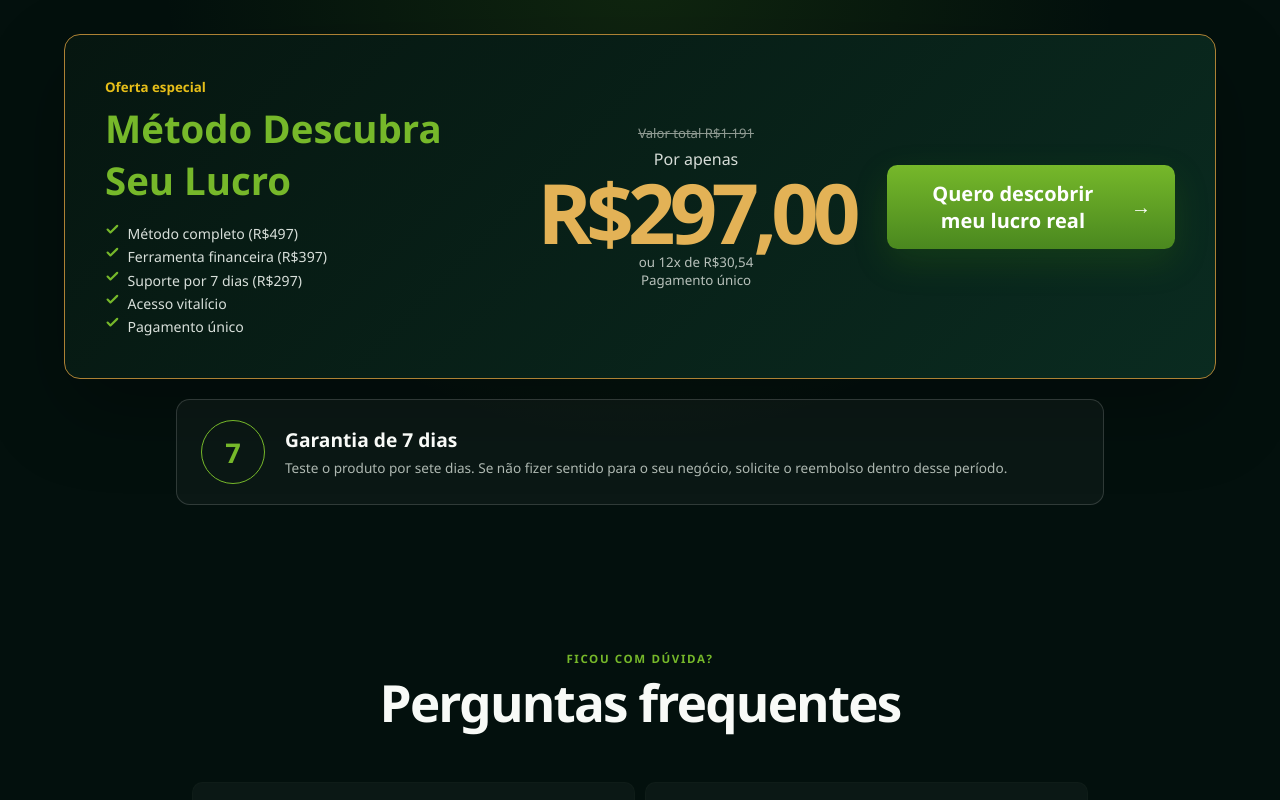
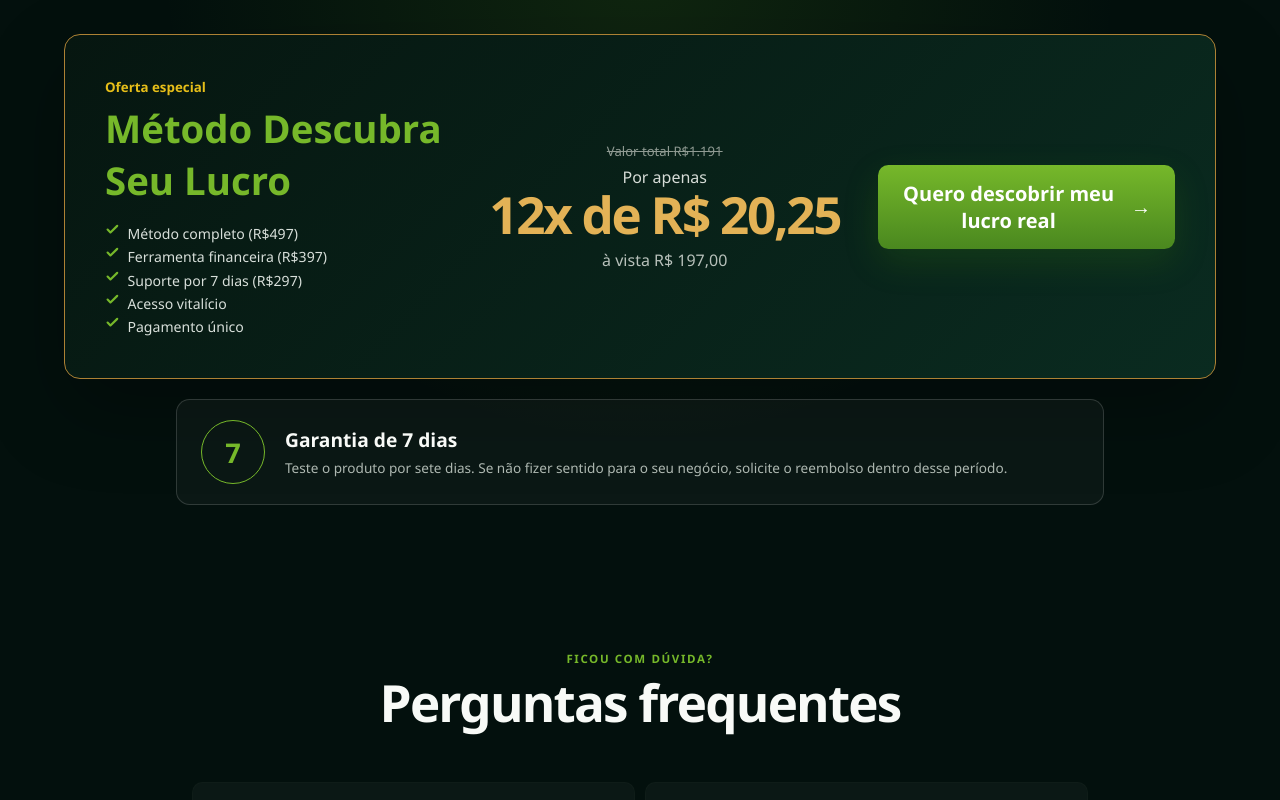
Before and after one commit to rotadenegocios/Descubra_Seu_Lucro_Trafego_Pago, a React (Vite) app: page / in a window 1280 px wide. Shown: the part 6220-7020 px from the top of the page. Built offline with nearby package versions, Linux system fonts and the light colour scheme.

Commit message:
fix: ajuste de valores do produto

```diff
--- a/src/PaidTrafficProfitPage.jsx
+++ b/src/PaidTrafficProfitPage.jsx
@@ -362,7 +362,12 @@ export function PaidTrafficProfitPage() {
           <div className="sales-container">
             <div className="offer-card">
               <div className="offer-card__intro"><small>Oferta especial</small><h2>{page.title}</h2><ul>{page.offerItems.map((item) => <li key={item}><StatusMark />{item}</li>)}</ul></div>
-              <div className="offer-card__price">{page.totalValue && <del>Valor total {page.totalValue}</del>}<span>Por apenas</span><strong>{page.price}</strong><small>{page.installment || page.priceNote}</small>{page.installment && <small>{page.priceNote}</small>}</div>
+              <div className="offer-card__price">
+                {page.totalValue && <del>Valor total {page.totalValue}</del>}
+                <span>Por apenas</span>
+                <strong>{page.installment || page.price}</strong>
+                <small>{page.installment ? `${page.priceNote} ${page.price}` : page.priceNote}</small>
+              </div>
               <CTA page={page} source="offer" onPurchase={openPurchaseForm} />
             </div>
             <div className="guarantee"><span>7</span><div><h2>Garantia de 7 dias</h2><p>Teste o produto por sete dias. Se não fizer sentido para o seu negócio, solicite o reembolso dentro desse período.</p></div></div>
--- a/src/profitPage.jsx
+++ b/src/profitPage.jsx
@@ -31,9 +31,9 @@ export const profitPage = {
   purchaseFlow: 'form',
   isPaidTraffic: true,
   showFloatingBuyBar: false,
-  price: 'R$297,00',
-  priceNote: 'Pagamento único',
-  installment: 'ou 12x de R$30,54',
+  price: 'R$ 197,00',
+  priceNote: 'à vista',
+  installment: '12x de R$ 20,25',
   totalValue: 'R$1.191',
   scarcity: 'Condição especial de lançamento',
   brandLogo,
@@ -134,7 +134,7 @@ export const profitPage = {
     'Pagamento único',
   ],
   faq: [
-    ['Quanto custa o Descubra Seu Lucro?', 'R$297,00 à vista ou 12x de R$30,54.'],
+    ['Quanto custa o Descubra Seu Lucro?', '12x de R$ 20,25 ou R$ 197,00 à vista.'],
     ['Existe cobrança depois?', 'Não. O pagamento é único e o acesso é vitalício.'],
     ['O acesso é imediato?', 'Sim. Após a confirmação, o acesso chega por e-mail.'],
     ['Preciso entender de contabilidade?', 'Não. Você informa vendas e gastos e a ferramenta faz os cálculos.'],
--- a/src/styles/product-page.css
+++ b/src/styles/product-page.css
@@ -768,7 +768,7 @@
 
 .offer-card {
   display: grid;
-  grid-template-columns: 1.25fr 0.65fr 0.9fr;
+  grid-template-columns: 1.05fr 1.1fr 0.9fr;
   align-items: center;
   gap: 2rem;
   padding: clamp(1.5rem, 4vw, 2.5rem);
@@ -815,9 +815,10 @@
 
 .offer-card__price strong {
   color: #fff;
-  font-size: clamp(3rem, 7vw, 5.2rem);
-  line-height: 1;
-  letter-spacing: -0.07em;
+  font-size: clamp(2.1rem, 4vw, 3.6rem);
+  line-height: 1.05;
+  letter-spacing: -0.045em;
+  white-space: nowrap;
 }
 
 .sales-page--lucro .offer-card__price strong {
@@ -826,7 +827,9 @@
 }
 
 .offer-card__price small {
+  margin-top: 0.45rem;
   color: #b8c1bb;
+  font-size: 1rem;
 }
 
 .guarantee {
@@ -1963,7 +1966,7 @@
   }
 
   .sales-page--preview .offer-card__price strong {
-    font-size: clamp(4.25rem, 20vw, 5.25rem);
+    font-size: clamp(2.15rem, 9vw, 3.2rem);
   }
 
   .sales-page--preview .offer-card > .sales-cta {
```
